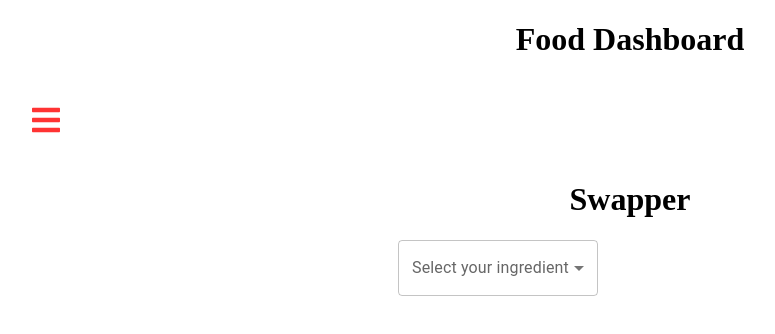
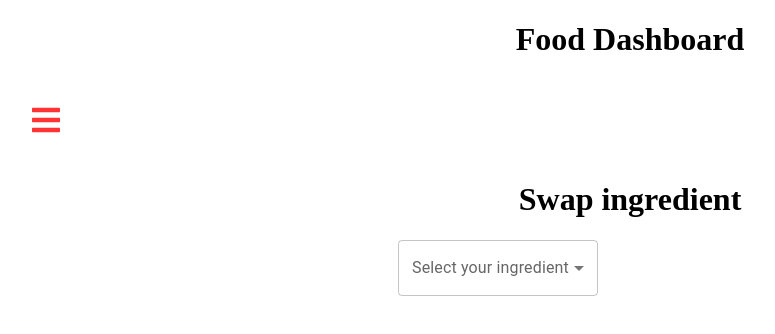
Before and after one commit to R0-M4N/S-E-R, a React (Create React App) app in the folder frontend/ser/: page /swap in a window 1280 px wide. Shown: the top 334 px of the page, without its empty margins (10-785 px from the left). Built offline with nearby package versions, Linux system fonts and the light colour scheme; no server answers.

Commit message:
refactored

```diff
--- a/frontend/ser/src/components/routing/Routing.jsx
+++ b/frontend/ser/src/components/routing/Routing.jsx
@@ -1,6 +1,6 @@
 import Sidebar from '../sidebar/Sidebar';
-import Overview from '../../pages/Overview';
-import Swap from '../../pages/Swap';
+import Home from '../../pages/Home';
+import SwapIngredient from '../../pages/SwapIngredient';
 import {BrowserRouter as Router} from 'react-router-dom';
 import {Routes, Route} from 'react-router-dom';
 
@@ -9,8 +9,8 @@ const Routing = () => {
     <Router>
         <Sidebar />
         <Routes>
-        <Route path='/' exact element={<Overview />} />
-        <Route path='/swap' exact element={<Swap />} />
+        <Route path='/' exact element={<Home />} />
+        <Route path='/swap' exact element={<SwapIngredient />} />
         </Routes>
     </Router>
   )
--- a/frontend/ser/src/components/sidebar/SidebarData.jsx
+++ b/frontend/ser/src/components/sidebar/SidebarData.jsx
@@ -18,7 +18,7 @@ const SidebarData = [
         ]
     },
     {
-        title: 'Swapper',
+        title: 'Swap ingredient',
         path: '/swap',
         icon: <AiIcons.AiFillHome />,
     }
--- a/frontend/ser/src/components/FetchAndPostIngredient.jsx
+++ b/frontend/ser/src/components/swapIngredient/FetchAndPostIngredient.jsx
@@ -1,5 +1,5 @@
 import { useState, useEffect } from "react";
-import IngredientSelect from "./ingredientSelect/IngredientSelect";
+import IngredientSelect from "./IngredientSelect";
 
 function FetchAndPostIngredient() {
     const URL = "http://localhost:8080/ingredients";
--- a/frontend/ser/src/pages/Overview.jsx
+++ b/frontend/ser/src/pages/Home.jsx
@@ -1,8 +1,8 @@
-const Overview = () => {
+const Home = () => {
   return (
     <div className='home'>
     </div>
   );
 };
 
-export default Overview;
+export default Home;
--- a/frontend/ser/src/pages/Swap.jsx
+++ /dev/null
@@ -1,15 +0,0 @@
-import FetchAndPostIngredient from '../components/FetchAndPostIngredient';
-import Header from "../components/header/Header";
-
-function Swap() {
-  return (
-    <div className='App'>
-      <>
-        <Header title={"Swapper"} />
-        <FetchAndPostIngredient />
-      </>
-    </div>
-  );
-}
-
-export default Swap;
--- /dev/null
+++ b/frontend/ser/src/pages/SwapIngredient.jsx
@@ -0,0 +1,15 @@
+import FetchAndPostIngredient from '../components/swapIngredient/FetchAndPostIngredient';
+import Header from "../components/header/Header";
+
+function SwapIngredient() {
+  return (
+    <div className='App'>
+      <>
+        <Header title={"Swap ingredient"} />
+        <FetchAndPostIngredient />
+      </>
+    </div>
+  );
+}
+
+export default SwapIngredient;
```
Also changed, not shown: frontend/ser/src/components/swapIngredient/IngredientSelect.jsx (renamed from frontend/ser/src/components/ingredientSelect/IngredientSelect.jsx), 1 other file (tests, documents, lock files or other folders).
